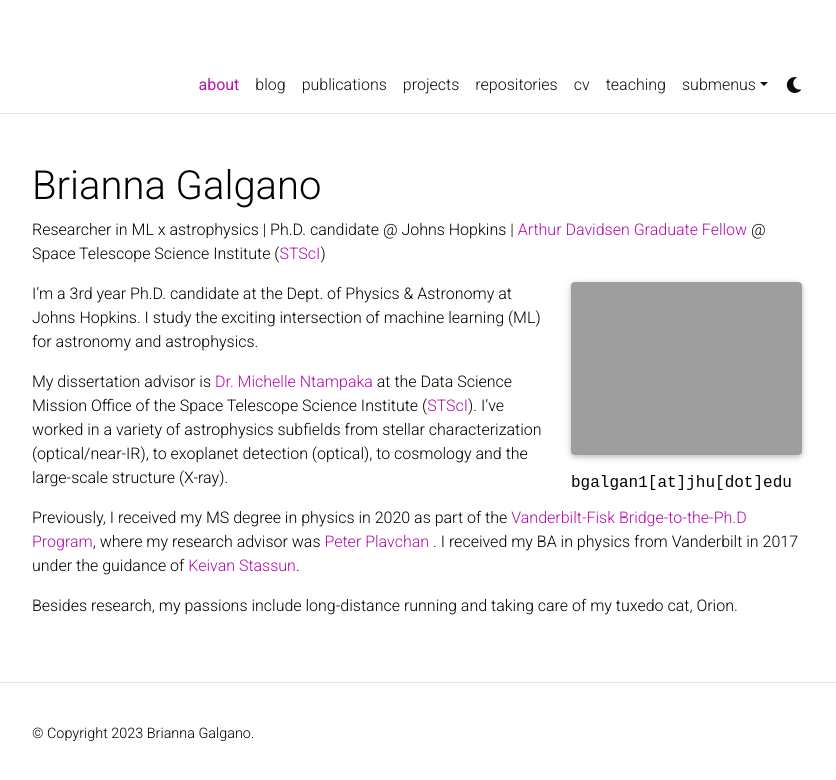
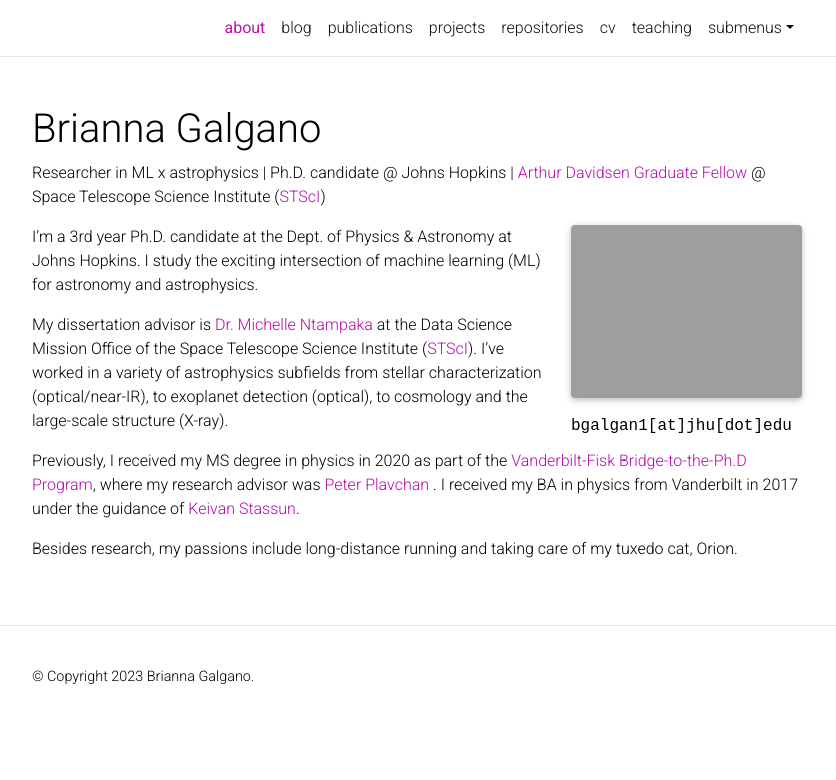
Before and after one commit to bgalgano/bgalgano.github.io, a Jekyll site: the page built from _pages/about.md, in a window 1280 px wide. Shown: the top 780 px of the page, without its empty margins (223-1059 px from the left). Built offline with Jekyll 4.4.1, drawn with Linux system fonts in a browser that asks for light colours; comment, search, counter and statistics services are not loaded; a style sheet for code colours, icons or effects is not loaded.

Commit message:
Update _config.yml

```diff
--- a/_config.yml
+++ b/_config.yml
@@ -335,13 +335,13 @@
 enable_math:                true   # enables math typesetting (uses MathJax)
 enable_tooltips:            false  # enables automatic tooltip links generated
                                    # for each section titles on pages and posts
-enable_darkmode:            true   # enables switching between light/dark modes
+enable_darkmode:            false   # enables switching between light/dark modes
 enable_navbar_social:       false  # enables displaying social links in the
                                    # navbar on the about page
 enable_project_categories:  true   # enables categorization of projects into
                                    # multiple categories
-enable_medium_zoom:         true   # enables image zoom feature (as on medium.com)
-enable_progressbar:         true   # enables a horizontal progress bar linked to the vertical scroll position
+enable_medium_zoom:         false   # enables image zoom feature (as on medium.com)
+enable_progressbar:         false   # enables a horizontal progress bar linked to the vertical scroll position
 
 # -----------------------------------------------------------------------------
 # Library versions
```
